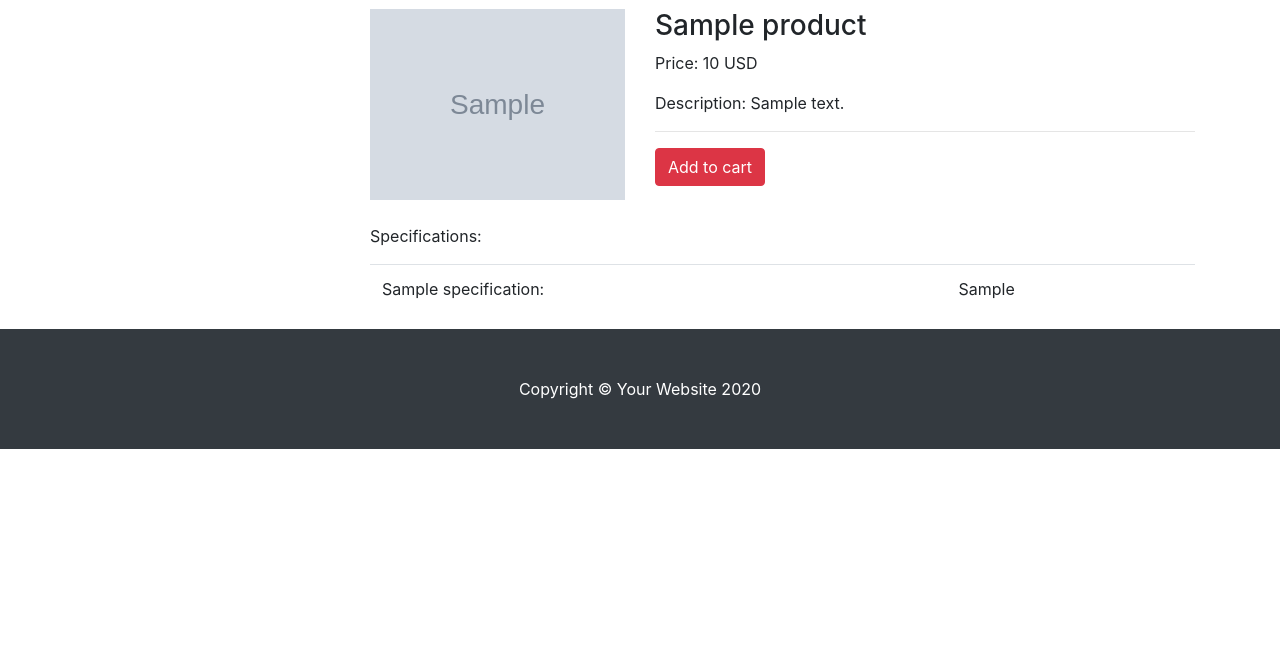
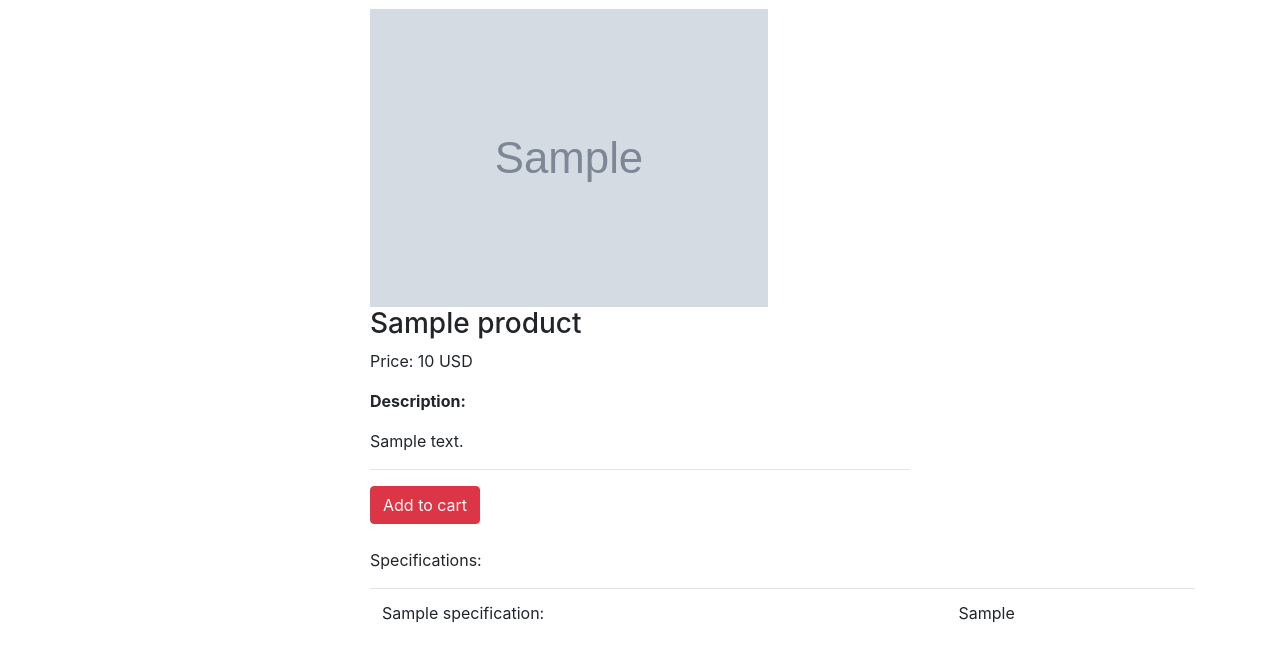
Before and after one commit to JohnWayne91/shop, a Django app: template shop/mainapp/templates/product_detail.html in a window 1280 px wide. Shown: the part 127-780 px from the top of the page. Before the commit the page ends 576 px from the top, so only its background shows below. Run offline with Django 3.2, Linux system fonts and the light colour scheme; tables that the repository leaves empty hold one stand-in row (values such as "Sample post"); the template is opened without the code that fills it: values that come from a table or form of the project are taken from there, most other values are stand-ins (such as "Sample title", 1, 10 or a date in 2020); grey boxes marked "Sample" are stand-in pictures; data that the repository does not hold is empty; some libraries are stand-ins or nearby versions.

Commit message:
Update product_detail.html (product description)

```diff
--- a/shop/mainapp/templates/product_detail.html
+++ b/shop/mainapp/templates/product_detail.html
@@ -8,13 +8,14 @@
         </ol>
     </nav>
     <div class="row">
-        <div class="col-md-4">
+        <div class="col-md-6">
             <img src="{{ product.image.url }}" class="img-fluid">
         </div>
         <div class="col-md-8">
             <h3>{{ product.title }}</h3>
             <p>Price: {{ product.price }} USD</p>
-            <p>Description: {{ product.description }}</p>
+            <strong><p>Description:</p></strong>
+            {{ product.description|linebreaks }}
             <hr>
             <a href="{% url 'add_to_cart' slug=product.slug %}"><button class="btn btn-danger">Add to cart</button></a>
         </div>
```
